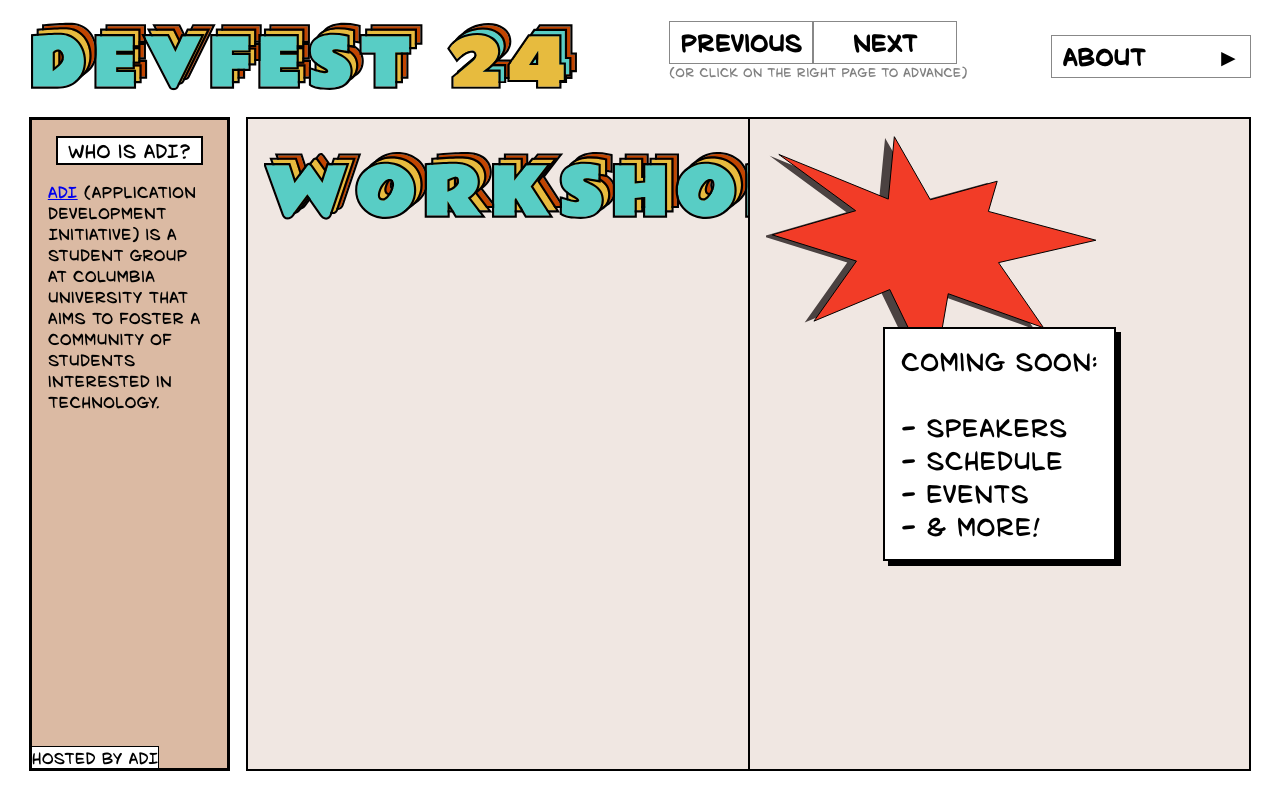
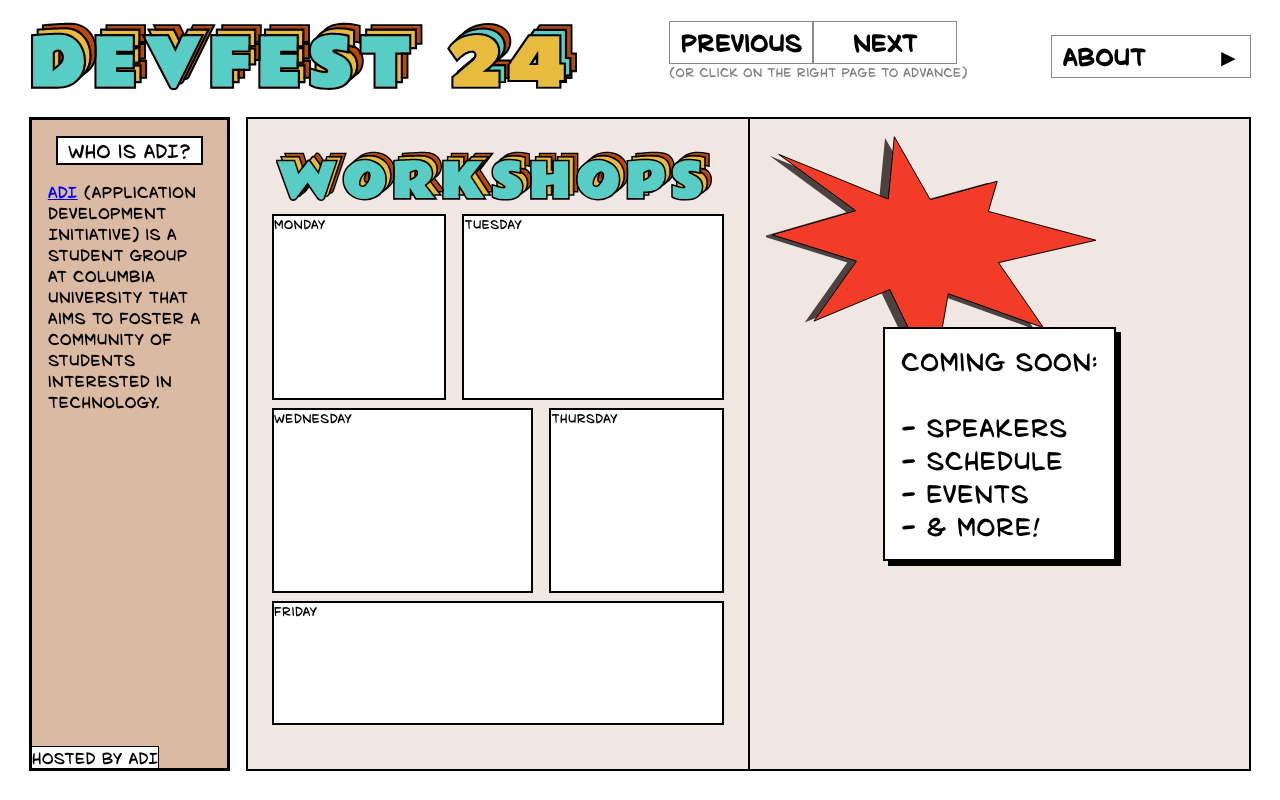
Before and after one commit to adicu/devfest-2024, a Next.js app: page / in a window 1280 px wide. Both pictures are taken after a click on the button "Next". Built offline with nearby package versions, Linux system fonts and the light colour scheme.

Commit message:
added empty boxes for the 5 days, not styled well

```diff
--- a/src/components/pages/workshops/WorkshopsPage.jsx
+++ b/src/components/pages/workshops/WorkshopsPage.jsx
@@ -1,6 +1,6 @@
 import styled from "@emotion/styled";
 
-const svgTitleSize = "5.5vw";
+const svgTitleSize = "4.0vw";
 const svgTitleSizeMobile = "14vw";
 const svgTitleSizeBig = "7rem";
 
@@ -21,8 +21,8 @@
     /* margin-left: 1rem; */
     padding-top: 1rem;
 
-     width: ${svgTitleSize};
-    //width: 50%;
+    // width: ${svgTitleSize};
+    width: 100%;
     text-align: center;
     img {
       height: ${svgTitleSize};
@@ -42,6 +42,81 @@
         height: ${svgTitleSizeBig};
       }
     }
+  `;
+
+const TextBox = styled.div`
+    background-color: white;
+    height:100%;
+
+    margin-bottom: 0.3rem;
+    border: black solid 2px;
+
+
+    p {
+      font-size: ${textSize};
+    }
+
+    @media (max-width: ${process.env.mobileWidth}) {
+      p {
+        font-size: ${textSizeMobile};
+      }
+    }
+
+    @media (min-width: ${process.env.bigWidth}) {
+      p {
+        font-size: ${textSizeBig};
+      }
+    }
+  `;
+
+const Top = styled.div`
+    position: relative;
+    max-width: 100%;
+    height: 30%;
+
+    display: flex;
+    flex-direction: row;
+    margin: 0.5rem;
+  `;
+const TopLeft = styled.div`
+    flex: 4;
+    margin-right:0.5rem;
+  `;
+const TopRight = styled.div`
+    flex: 6;
+    margin-left:0.5rem;
+  `;
+
+const Middle = styled.div`
+    position: relative;
+    max-width: 100%;
+    height: 30%;
+
+    display: flex;
+    flex-direction: row;
+
+    margin: 0.5rem;
+  `;
+const MidLeft = styled.div`
+    flex: 6;
+    margin-right:0.5rem;
+  `;
+const MidRight = styled.div`
+    flex: 4;
+    margin-left:0.5rem;
+  `;
+
+const Bottom = styled.div`
+    position: relative;
+    max-width: 100%;
+    height: 20%;
+    display: flex;
+    flex-direction: row;
+    margin: 0.5rem;
+  `;
+
+const BottomDiv = styled.div`
+    flex: 1;
   `;
 
 const WorkshopsPage = (props) => {
@@ -82,6 +157,47 @@
                   src="/images/workshops/workshops_title.svg"
               />
             </TitleDiv>
+            <Top>
+                <TopLeft>
+                    <TextBox>
+                        <p>
+                            Monday
+                        </p>
+                    </TextBox>
+                </TopLeft>
+                <TopRight>
+                    <TextBox>
+                        <p>
+                            Tuesday
+                        </p>
+                    </TextBox>
+                </TopRight>
+            </Top>
+            <Middle>
+                <MidLeft>
+                    <TextBox>
+                        <p>
+                            Wednesday
+                        </p>
+                    </TextBox>
+                </MidLeft>
+                <MidRight>
+                    <TextBox>
+                        <p>
+                            Thursday
+                        </p>
+                    </TextBox>
+                </MidRight>
+            </Middle>
+            <Bottom>
+                <BottomDiv>
+                    <TextBox>
+                        <p>
+                            Friday
+                        </p>
+                    </TextBox>
+                </BottomDiv>
+            </Bottom>
       </Container>
   );
 };
```
Lines whose indentation alone changed are shown as unchanged.
